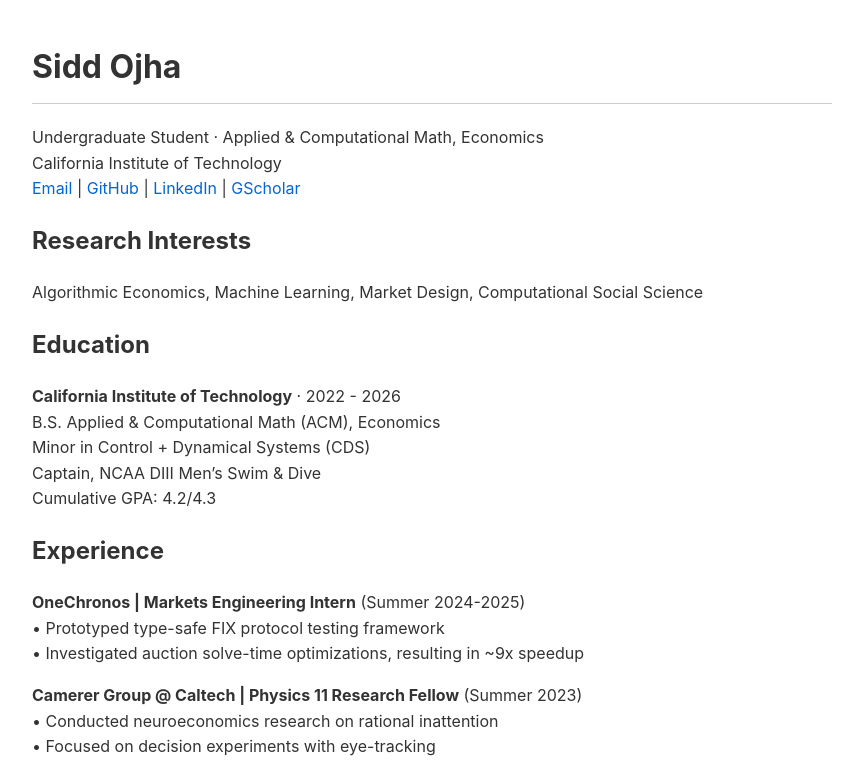
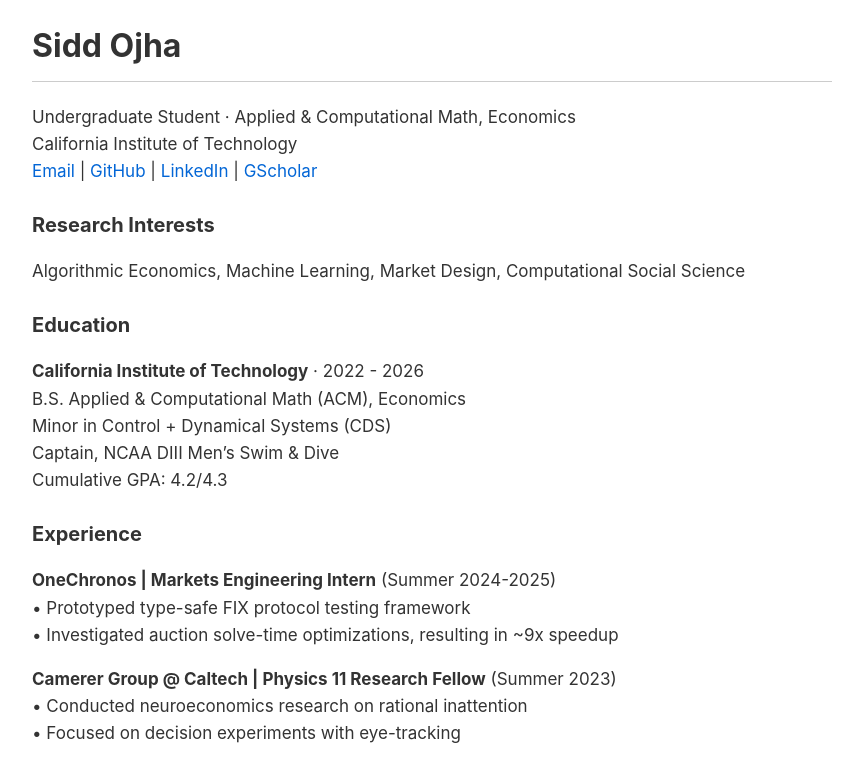
Before and after one commit to smojha/smojha.github.io, a plain HTML site: page index.html in a window 1280 px wide. Shown: the top 768 px of the page, without its empty margins (208-1071 px from the left). Drawn offline with Linux system fonts and the light colour scheme.

Commit message:
make responsive for mobile + add ogvibe styling

```diff
--- a/assets/style.css
+++ b/assets/style.css
@@ -1,45 +1,74 @@
+/* Base styles (mobile-first) */
 body {
     font-family: -apple-system, BlinkMacSystemFont, "Segoe UI", Roboto, Helvetica, Arial, sans-serif;
     line-height: 1.6;
-    max-width: 800px;
-    margin: 0 auto;
-    padding: 20px;
     color: #333;
+    margin: 0;
+    padding: 16px;
+    font-size: 16px;
 }
+
+/* Content width for larger screens */
+@media (min-width: 600px) {
+    body {
+        max-width: 800px;
+        margin: 0 auto;
+        padding: 20px;
+        font-size: 17px;
+    }
+}
+
 h1 {
     border-bottom: 1px solid #ccc;
     padding-bottom: 10px;
+    font-size: 2rem;
+    margin-top: 0;
 }
+
+h2 {
+    font-size: 1.25rem;
+    margin-top: 24px;
+}
+
 .contact {
     margin-bottom: 20px;
 }
+
 .section {
     margin-top: 20px;
 }
+
 a {
     color: #0366d6;
     text-decoration: none;
 }
+
 a:hover {
     text-decoration: underline;
 }
+
 .coauthor {
     display: inline-block;
     margin-right: 5px;
 }
+
 .coauthor.self {
     font-weight: bold;
     color: #000;
 }
+
 .coauthor:not(.self) {
     color: #666;
 }
+
 .publication-title {
     font-style: italic;
 }
+
 .publication-venue {
     color: #666;
 }
+
 .equal-contrib-note {
     color: #666;
     font-size: 0.8em;
--- a/index.html
+++ b/index.html
@@ -2,9 +2,20 @@
 <html lang="en">
 <head>
     <meta charset="UTF-8">
+    <meta name="viewport" content="width=device-width, initial-scale=1.0">
     <title>Sidd Ojha</title>
     <link rel="icon" href="assets/favicon.png" type="image/png">
-    <link rel="stylesheet" href="assets/style.css">
+    <script>
+        const params = new URLSearchParams(window.location.search);
+        const disableCSS = params.has("ogvibe");
+
+        if (!disableCSS) {
+            const link = document.createElement("link");
+            link.rel = "stylesheet";
+            link.href = "assets/style.css";
+            document.head.appendChild(link);
+        }
+    </script>
 </head>
 <body>
     <h1>Sidd Ojha</h1>
```
